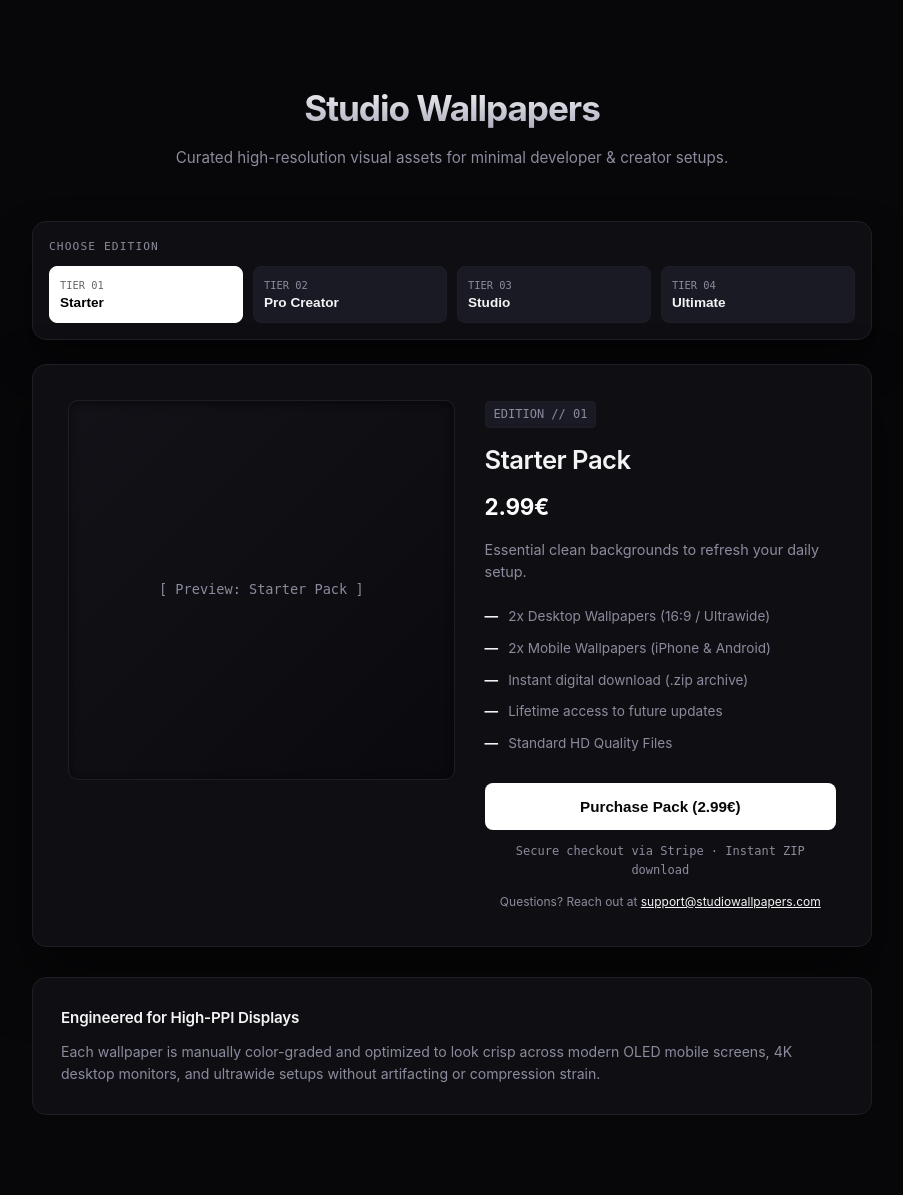
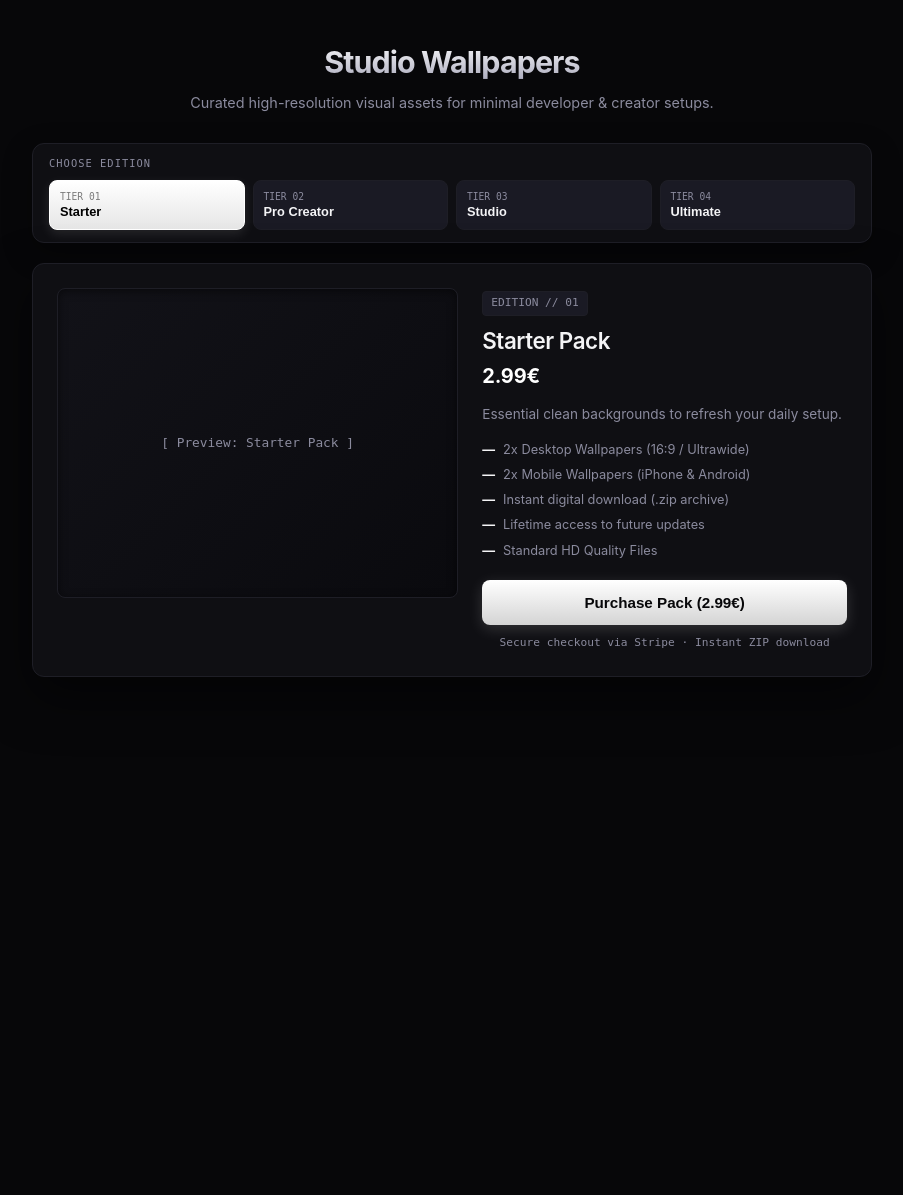
Before and after one commit to td3w/noxelstudio, a Flask app: page / in a window 1280 px wide. Shown: the whole page, without its empty margins (188-1091 px from the left). After the commit the page ends 677 px from the top, so only its background shows below. Run offline with Flask 3, Linux system fonts and the light colour scheme; some libraries are stand-ins or nearby versions.

Commit message:
Turn thumbnail row into interactive switcher tabs

```diff
--- a/templates/index.html
+++ b/templates/index.html
@@ -23,10 +23,10 @@
             color: var(--text);
             font-family: -apple-system, BlinkMacSystemFont, "Segoe UI", Roboto, Helvetica, Arial, sans-serif;
             margin: 0;
-            padding: 80px 20px;
+            padding: 40px 20px; /* Reduced top padding to bring content up */
             display: flex;
             justify-content: center;
-            line-height: 1.6;
+            line-height: 1.5;
         }
         .wrapper {
             width: 100%;
@@ -34,11 +34,11 @@
         }
         .header-title {
             text-align: center;
-            margin-bottom: 50px;
+            margin-bottom: 30px; /* Reduced margin */
         }
         .header-title h1 {
-            font-size: 2.2rem;
-            margin: 0 0 10px 0;
+            font-size: 1.9rem; /* Slightly smaller for balance */
+            margin: 0 0 6px 0;
             font-weight: 700;
             letter-spacing: -0.03em;
             background: linear-gradient(180deg, #fff 0%, #a1a1b5 100%);
@@ -47,7 +47,7 @@
         }
         .header-title p {
             color: var(--muted);
-            font-size: 0.95rem;
+            font-size: 0.9rem;
             margin: 0;
             font-weight: 400;
         }
@@ -56,37 +56,37 @@
         .switcher-card {
             background: var(--surface);
             border: 1px solid var(--border);
-            border-radius: 14px;
-            padding: 16px;
-            margin-bottom: 24px;
-            box-shadow: 0 20px 40px rgba(0,0,0,0.4);
+            border-radius: 12px;
+            padding: 12px 16px; /* Tighter padding */
+            margin-bottom: 20px; /* Tighter margin */
+            box-shadow: 0 10px 30px rgba(0,0,0,0.3);
         }
         .switcher-label {
-            font-size: 0.7rem;
+            font-size: 0.65rem;
             font-family: monospace;
             color: var(--muted);
             letter-spacing: 0.1em;
-            margin-bottom: 10px;
+            margin-bottom: 8px;
             display: block;
         }
         .thumb-row {
             display: grid;
             grid-template-columns: repeat(4, 1fr);
-            gap: 10px;
+            gap: 8px;
         }
         @media (max-width: 600px) {
-            .thumb-row { grid-template-columns: repeat(2, 1fr); }
+            .thumb-row { grid-template-columns: repeat(2, 1fr); gap: 6px; }
         }
         .thumb-btn {
             background: var(--accent-dim);
             border: 1px solid var(--border);
             border-radius: 8px;
-            padding: 12px 10px;
+            padding: 10px;
             cursor: pointer;
             transition: all 0.25s cubic-bezier(0.16, 1, 0.3, 1);
             display: flex;
             flex-direction: column;
-            gap: 4px;
+            gap: 2px;
             text-align: left;
         }
         .thumb-btn:hover {
@@ -94,21 +94,22 @@
             border-color: var(--border-active);
         }
         .thumb-btn.active {
-            background: #ffffff;
+            background: linear-gradient(180deg, #ffffff 0%, #e6e6e6 100%);
             border-color: #ffffff;
             color: #000000;
+            box-shadow: 0 4px 12px rgba(255, 255, 255, 0.1);
         }
-        .thumb-btn.active .btn-tier { color: rgba(0,0,0,0.6); }
+        .thumb-btn.active .btn-tier { color: rgba(0,0,0,0.5); }
         .thumb-btn.active .btn-name { color: #000000; font-weight: 700; }
 
         .btn-tier {
-            font-size: 0.65rem;
+            font-size: 0.6rem;
             font-family: monospace;
             color: var(--muted);
             text-transform: uppercase;
         }
         .btn-name {
-            font-size: 0.85rem;
+            font-size: 0.8rem;
             font-weight: 600;
             color: var(--text);
         }
@@ -122,45 +123,50 @@
         .product-panel.active {
             display: block;
             opacity: 1;
+            animation: fadeIn 0.4s ease forwards;
+        }
+        @keyframes fadeIn {
+            from { opacity: 0; transform: translateY(5px); }
+            to { opacity: 1; transform: translateY(0); }
         }
 
         .product-grid {
             display: grid;
             grid-template-columns: 1.1fr 1fr;
-            gap: 30px;
+            gap: 24px; /* Tighter gap */
             background: var(--surface);
             border: 1px solid var(--border);
-            border-radius: 14px;
-            padding: 35px;
-            box-shadow: 0 30px 60px rgba(0,0,0,0.5);
+            border-radius: 12px;
+            padding: 24px; /* Tighter padding */
+            box-shadow: 0 20px 50px rgba(0,0,0,0.5);
         }
         @media (max-width: 768px) {
-            .product-grid { grid-template-columns: 1fr; padding: 24px; }
+            .product-grid { grid-template-columns: 1fr; padding: 20px; }
         }
 
         .preview-pane { display: flex; flex-direction: column; gap: 12px; }
         .main-img {
             width: 100%;
-            height: 380px;
+            height: 310px; /* Reduced height to fit on screen */
             background: linear-gradient(135deg, #121218 0%, #0a0a0e 100%);
-            border-radius: 10px;
+            border-radius: 8px;
             border: 1px solid var(--border);
             display: flex;
             align-items: center;
             justify-content: center;
             font-family: monospace;
             color: var(--muted);
-            font-size: 0.85rem;
+            font-size: 0.8rem;
             box-shadow: inset 0 2px 10px rgba(0,0,0,0.5);
         }
 
         .details-pane { display: flex; flex-direction: column; justify-content: space-between; }
 
         .nav-tag {
-            font-size: 0.75rem;
+            font-size: 0.7rem;
             font-family: monospace;
             color: var(--muted);
-            margin-bottom: 12px;
+            margin-bottom: 8px;
             display: inline-block;
             background: var(--accent-dim);
             border: 1px solid var(--border);
@@ -169,32 +175,32 @@
         }
 
         h2.product-title {
-            font-size: 1.6rem;
-            margin: 0 0 8px 0;
+            font-size: 1.4rem;
+            margin: 0 0 4px 0;
             font-weight: 600;
             letter-spacing: -0.02em;
         }
         .price-tag {
-            font-size: 1.4rem;
+            font-size: 1.25rem;
             font-weight: 700;
-            margin-bottom: 14px;
+            margin-bottom: 12px;
             color: #ffffff;
             letter-spacing: -0.01em;
         }
-        .desc { font-size: 0.9rem; color: var(--muted); margin-bottom: 24px; line-height: 1.5; }
+        .desc { font-size: 0.85rem; color: var(--muted); margin-bottom: 16px; line-height: 1.4; }
 
         .specs-list {
             list-style: none;
             padding: 0;
-            margin: 0 0 28px 0;
-            font-size: 0.85rem;
+            margin: 0 0 20px 0;
+            font-size: 0.8rem;
             color: var(--muted);
         }
         .specs-list li {
-            margin-bottom: 10px;
+            margin-bottom: 6px; /* Tighter list */
             display: flex;
             align-items: center;
-            gap: 10px;
+            gap: 8px;
         }
         .specs-list li::before {
             content: "—";
@@ -204,36 +210,29 @@
 
         .btn-action {
             width: 100%;
-            background: var(--accent);
+            background: linear-gradient(180deg, #ffffff 0%, #d4d4d4 100%);
             color: #070709;
             border: none;
-            padding: 15px;
+            padding: 14px;
             font-size: 0.95rem;
-            font-weight: 600;
+            font-weight: 700;
             border-radius: 8px;
             cursor: pointer;
-            transition: transform 0.1s ease, opacity 0.2s;
+            box-shadow: 0 4px 15px rgba(255, 255, 255, 0.15);
+            transition: transform 0.1s ease, box-shadow 0.2s ease;
         }
-        .btn-action:hover { opacity: 0.92; }
+        .btn-action:hover {
+            box-shadow: 0 6px 20px rgba(255, 255, 255, 0.25);
+        }
         .btn-action:active { transform: scale(0.98); }
 
         .meta-footer {
             text-align: center;
-            font-size: 0.75rem;
+            font-size: 0.7rem;
             color: var(--muted);
-            margin-top: 12px;
+            margin-top: 10px;
             font-family: monospace;
         }
-
-        .section-box {
-            background: var(--surface);
-            border: 1px solid var(--border);
-            border-radius: 14px;
-            padding: 28px;
-            margin-top: 30px;
-        }
-        .section-box h3 { font-size: 0.95rem; margin: 0 0 10px 0; font-weight: 600; letter-spacing: -0.01em; }
-        .section-box p { margin: 0; font-size: 0.88rem; color: var(--muted); }
     </style>
 </head>
 <body>
@@ -294,19 +293,11 @@
                     <div>
                         <button class="btn-action" onclick="window.location.href='{{ product.stripe_link }}'">Purchase Pack ({{ product.price }}€)</button>
                         <div class="meta-footer">Secure checkout via Stripe · Instant ZIP download</div>
-                        <div style="text-align: center; font-size: 0.75rem; color: var(--muted); margin-top: 12px;">
-                            Questions? Reach out at <a href="mailto:{{ product.support_email }}" style="color: var(--text); text-decoration: underline;">{{ product.support_email }}</a>
-                        </div>
                     </div>
                 </div>
             </div>
         </div>
         {% endfor %}
-
-        <div class="section-box">
-            <h3>Engineered for High-PPI Displays</h3>
-            <p>Each wallpaper is manually color-graded and optimized to look crisp across modern OLED mobile screens, 4K desktop monitors, and ultrawide setups without artifacting or compression strain.</p>
-        </div>
     </div>
 
     <script>
```
